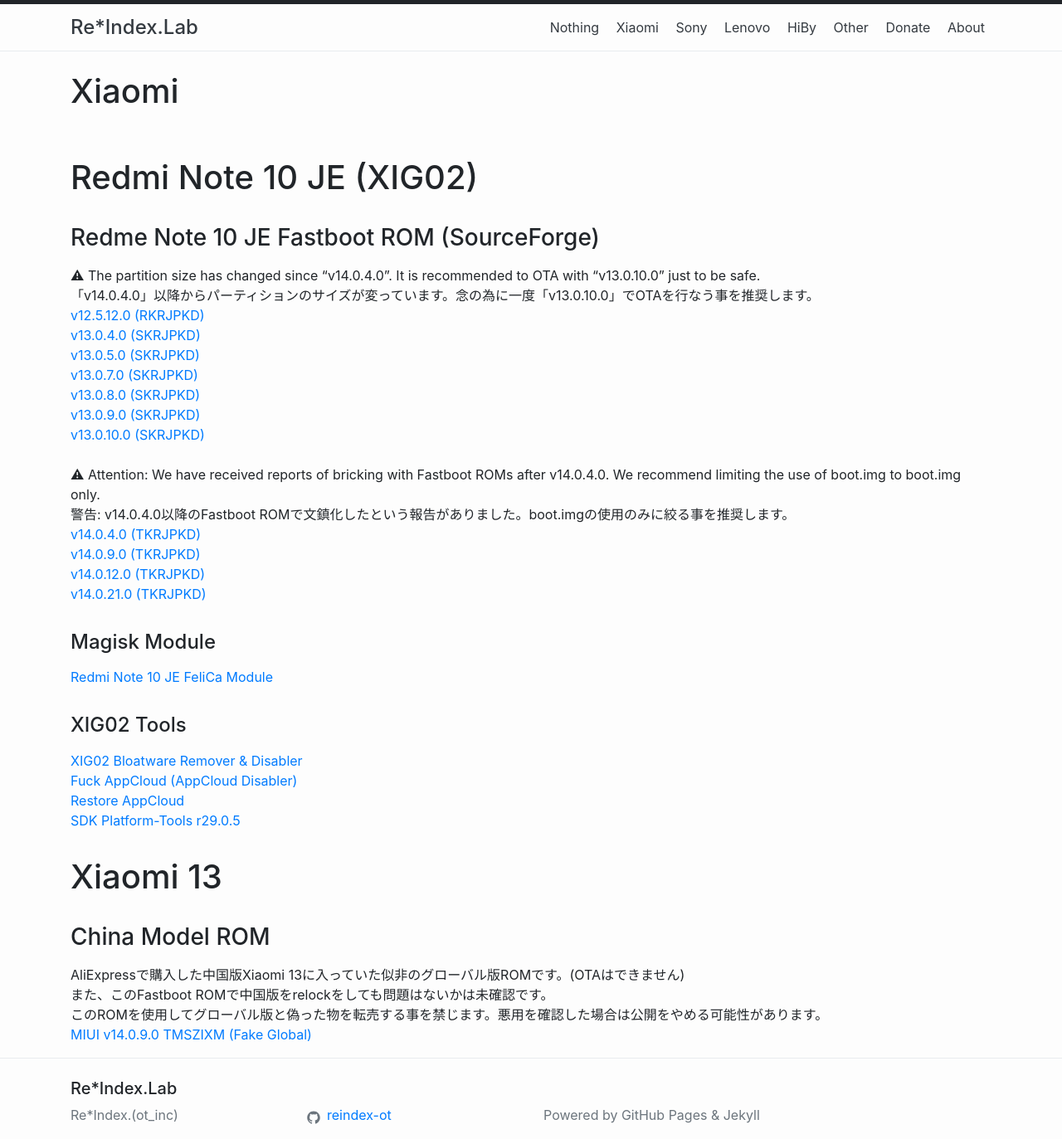
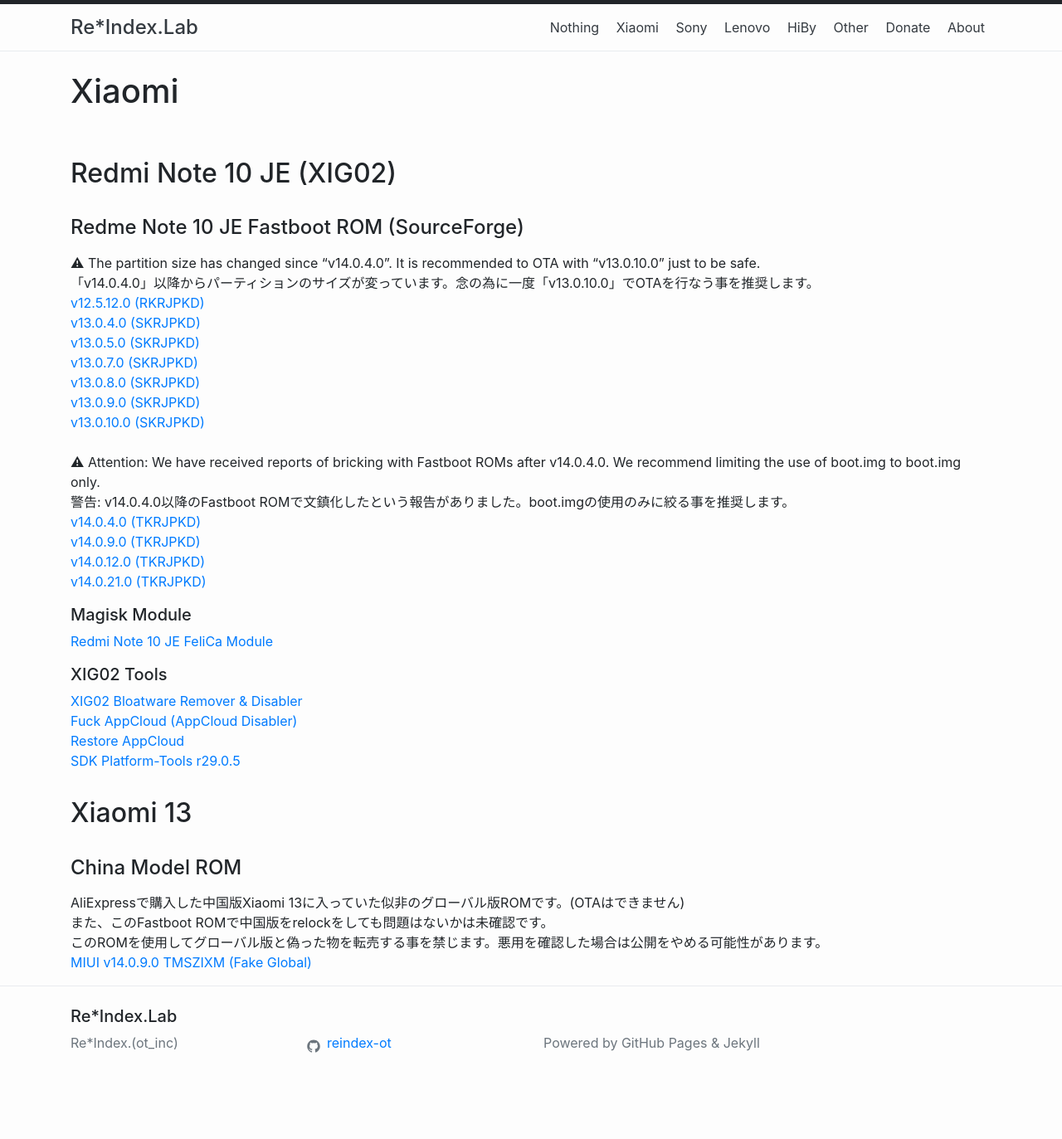
Before and after one commit to reindex-ot/reindex-ot.github.io, a Jekyll site: the page built from xiaomi.md, in a window 1280 px wide. Shown: the whole page at 83% size. Built offline with Jekyll 4.4.1, drawn with Linux system fonts in a browser that asks for light colours; after the commit the page ends 1287 px from its top, so only the background shows below that.

```diff
--- a/xiaomi.md
+++ b/xiaomi.md
@@ -4,8 +4,8 @@ title: Xiaomi
 permalink: /xiaomi/
 ---
 
-# Redmi Note 10 JE (XIG02)
-### Redme Note 10 JE Fastboot ROM (SourceForge)
+## Redmi Note 10 JE (XIG02)
+#### Redme Note 10 JE Fastboot ROM (SourceForge)
 ⚠ The partition size has changed since "v14.0.4.0". It is recommended to OTA with "v13.0.10.0" just to be safe.<br>
 「v14.0.4.0」以降からパーティションのサイズが変っています。念の為に一度「v13.0.10.0」でOTAを行なう事を推奨します。<br>
 [v12.5.12.0 (RKRJPKD)](https://sourceforge.net/projects/redmi-note-10-je-rom/files/FastbootROM/Xiaomi_Iris_XIG02_MIUI_V12.5.12.0_RKRJPKD.rar/download)<br>
@@ -22,17 +22,17 @@ permalink: /xiaomi/
 [v14.0.12.0 (TKRJPKD)](https://sourceforge.net/projects/redmi-note-10-je-rom/files/FastbootROM/Xiaomi_Iris_XIG02_MIUI_V14.0.12.0_TKRJPKD.7z/download)<br>
 [v14.0.21.0 (TKRJPKD)](https://sourceforge.net/projects/redmi-note-10-je-rom/files/FastbootROM/Xiaomi_Iris_XIG02_MIUI_V14.0.21.0_TKRJPKD.7z/download)<br>
 
-#### Magisk Module
+##### Magisk Module
 [Redmi Note 10 JE FeliCa Module](https://github.com/reindex-ot/magisk-module-iris-felica/releases)<br>
 
-#### XIG02 Tools
+##### XIG02 Tools
 [XIG02 Bloatware Remover & Disabler](https://drive.google.com/file/d/1EMQ6pax-Boj67xyCixEF7Ql5oX_CtHKe/view?usp=sharing)<br>
 [Fuck AppCloud (AppCloud Disabler)](https://drive.google.com/file/d/1C8Uszdsie91VcHmIpTP8EIxq9sQJ-IDu/view?usp=sharing)<br>
 [Restore AppCloud](https://drive.google.com/file/d/1axGXUpmbaTE0uqQWoNvOerHUoEeWtYv2/view?usp=sharing)<br>
 [SDK Platform-Tools r29.0.5](https://drive.google.com/file/d/1wDN0bfmWSEaAx9KoN-7GI4sW0qo3XRo6/view?usp=shareing)<br>
 
-# Xiaomi 13
-### China Model ROM
+## Xiaomi 13
+#### China Model ROM
 AliExpressで購入した中国版Xiaomi 13に入っていた似非のグローバル版ROMです。(OTAはできません)<br>
 また、このFastboot ROMで中国版をrelockをしても問題はないかは未確認です。<br>
 このROMを使用してグローバル版と偽った物を転売する事を禁じます。悪用を確認した場合は公開をやめる可能性があります。<br>
```
